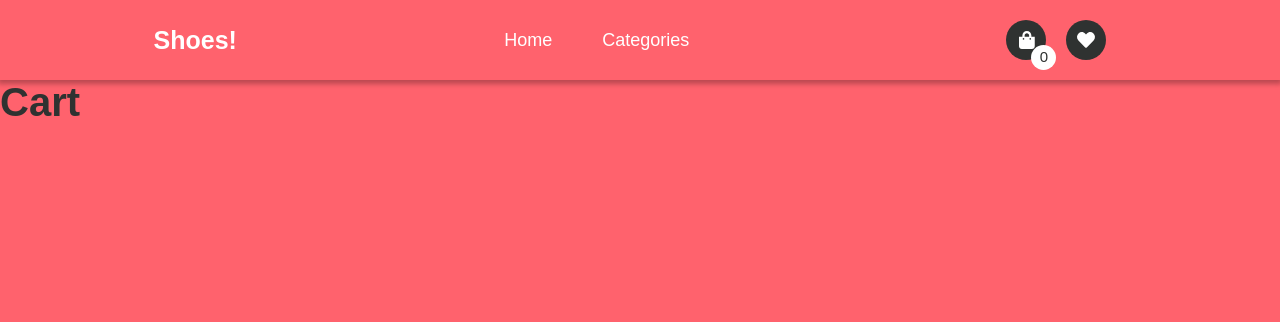
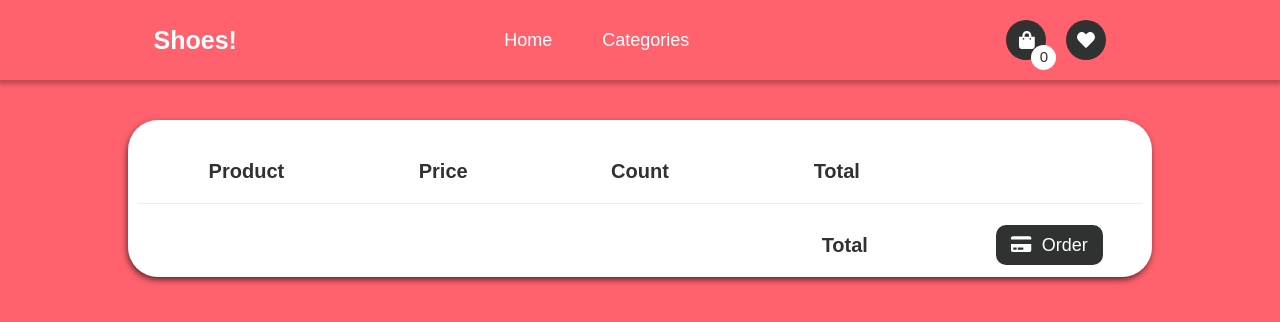
Before and after one commit to Luggi-ops/ecommerce-shoes-front, a React (Create React App) app: page /cart in a window 1280 px wide. Shown: the top 322 px of the page. Built offline with nearby package versions, Linux system fonts and the light colour scheme.

Commit message:
cart component

```diff
--- a/src/App.css
+++ b/src/App.css
@@ -39,3 +39,14 @@ img{
   width: 90%;
   margin: 0 auto;
 }
+
+.btn{
+  text-decoration: none;
+  background-color: var(--black);
+  color: var(--white);
+  padding: 1rem 1.5rem;
+  border-radius: 1rem;
+  width: 100%;
+  margin: 0 auto;
+  cursor: pointer;
+}
--- a/src/components/addtocart/AddToCart.css
+++ b/src/components/addtocart/AddToCart.css
@@ -11,3 +11,7 @@
     margin: 0 auto;
     cursor: pointer;
 }
+
+.faCreditCard{
+    margin-right: 1rem;
+}
--- /dev/null
+++ b/src/components/cart/Cart.css
@@ -0,0 +1,76 @@
+
+.cart-container{
+    background-color: var(--white);
+    width: 80%;
+    margin: 4rem auto;
+    border-radius: 3rem;
+    padding: 2rem 1rem;
+    display: flex;
+    flex-direction: column;
+    gap: 3rem;
+    box-shadow: -1px 3px 7px -1px rgba(0,0,0,0.75);
+    -webkit-box-shadow: -1px 3px 7px -1px rgba(0,0,0,0.75);
+    -moz-box-shadow: -1px 3px 7px -1px rgba(0,0,0,0.75);
+
+}
+
+.cart-header{
+    border-bottom: 1px solid #eeeeee;
+    padding: 2rem;
+}
+
+.cart-container h4{
+    font-size: 1.5rem;
+}
+
+@media screen and (min-width: 720px){
+    .cart-container h4{
+        font-size: 2rem;
+    }
+}
+
+.cart-item, .cart-header{
+    display: grid;
+    grid-template-columns: repeat(5, 1fr);
+    justify-items: center;
+    align-items: center;
+    gap: 2rem;
+}
+
+.cart-footer{
+    display: grid;
+    grid-template-columns: auto;
+    justify-items: center;
+    align-items: center;
+    gap: 2rem;
+}
+
+@media screen and (min-width: 800px){
+    .cart-footer{
+        grid-template-columns: repeat(5, 1fr);
+    }
+}
+
+.cart-item-img{
+    width: 4rem;
+}
+
+.cart-item-img img{
+    height: 4rem;
+    border-radius: 50%;
+}
+
+@media screen and (min-width: 720px){
+    .cart-item-img{
+        width: 8rem;
+
+    }
+
+    .cart-item-img img{
+        height: 8rem;
+    }
+}
+
+.cart-item-name{
+    justify-self: start;
+}
--- a/src/components/cart/Cart.js
+++ b/src/components/cart/Cart.js
@@ -1,10 +1,82 @@
-import React from 'react'
+import React, {useContext} from 'react';
+import { CartContext } from '../cartcontext/CartContext';
+import { FontAwesomeIcon } from '@fortawesome/react-fontawesome';
+import { faTrashAlt } from '@fortawesome/free-solid-svg-icons';
+import { faCreditCard } from '@fortawesome/free-solid-svg-icons';
+import './Cart.css';
+import { Link } from 'react-router-dom';
+
 
 const Cart = () => {
+    const [items, setItems, removeItem] = useContext(CartContext);
+
+    const rmToCart = (e) =>{
+        console.log(e)
+    }
+
     return (
-        <div>
-            <h1>Cart</h1>
-        </div>
+        <>
+            <section className="cart-container">
+                <div className="cart-header">
+                    <div className="cart-item-header">
+                        <h4>Product</h4>
+                    </div>
+                    <div className="cart-item-header">
+                        <h4>Price</h4>
+                    </div>
+                    <div className="cart-item-header">
+                        <h4>Count</h4>
+                    </div>
+                    <div className="cart-item-header">
+                        <h4>Total</h4>
+                    </div>
+                    <div className="cart-item-header">
+                    </div>
+                </div>
+                {
+                    items.map(item => (
+                        <div className="cart-item">
+                            <div className="cart-item-img">
+                                <img src={item.img} alt="" />
+                            </div>
+                            <div className="cart-item-name">
+                                <p>{item.name}</p>
+                                <p>$ {item.price}</p>
+                            </div>
+                            <div className="cart-item-count">
+                                <p>1</p>
+                            </div>
+                            <div className="cart-item-price">
+                                <p>$ {item.price}</p>
+                            </div>
+                            <div className="cart-item-trash">
+                             <FontAwesomeIcon icon={faTrashAlt} className="icon-trash" onClick={rmToCart}/>
+                            </div>
+                        </div>
+                    ))
+                }
+                <div className="cart-footer">
+                    <div className="cart-item-footer">
+
+                    </div>
+                    <div className="cart-item-footer">
+
+                    </div>
+                    <div className="cart-item-footer">
+
+                    </div>
+                    <div className="cart-item-footer">
+                        <h4>Total</h4>
+                    </div>
+                    <div className="cart-item-footer">
+                        <Link to="/" className="btn">
+                            <FontAwesomeIcon icon={faCreditCard} className="faCreditCard"/>
+                            Order
+                        </Link>
+                    </div>
+                </div>
+            </section>
+        </>
     )
 }
 
--- a/src/components/cartcontext/CartContext.js
+++ b/src/components/cartcontext/CartContext.js
@@ -13,6 +13,10 @@ export const CartProvider = ({children}) => {
         return items.includes(item);
     }
 
+    const clearItems = () =>{
+        setItems([])
+    }
+
     return(
         <CartContext.Provider value={[items, setItems, removeItem, itemInCart]}>
             {children}
--- a/src/components/itemdetail/ItemDetail.css
+++ b/src/components/itemdetail/ItemDetail.css
@@ -65,7 +65,7 @@
 }
 
 .itemDetail-title h2{
-    font-size: 6rem;
+    font-size: 4rem;
     font-weight: bold;
 }
 
@@ -132,7 +132,7 @@
     animation-name: trash-in;
     animation-duration: .1s;
     animation-timing-function: ease-in-out;
-    color: var(--branding);
+    color: #fd999c;
 
 }
 
```
